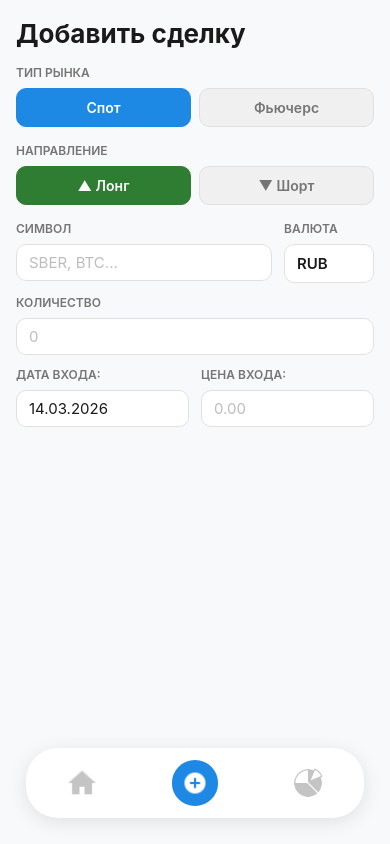
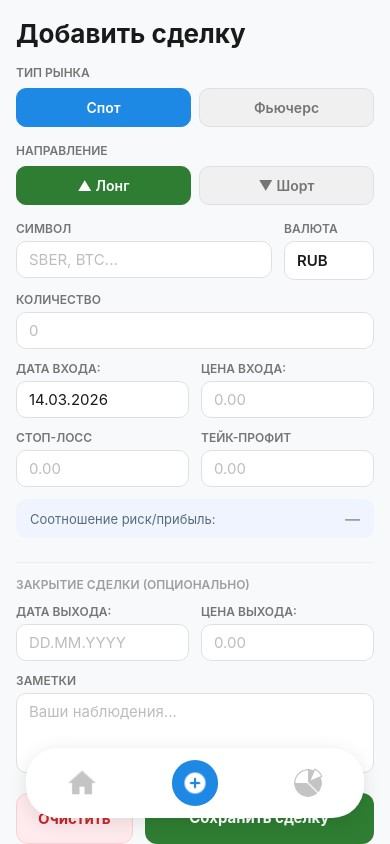
Before and after one commit to emarishkin/DiaryTrader, a React Native app: screen /AddTrade in a window 390 px wide. Built offline with nearby package versions, Linux system fonts and the light colour scheme.

Commit message:
AddTradeScreen

```diff
--- a/src/screens/AddTradeScreen.tsx
+++ b/src/screens/AddTradeScreen.tsx
@@ -1,7 +1,9 @@
 import { use, useState } from "react"
-import { KeyboardAvoidingView, Platform, ScrollView, StyleSheet, Text, TextInput, TouchableOpacity, View } from "react-native"
+import { Alert, KeyboardAvoidingView, Platform, ScrollView, StyleSheet, Text, TextInput, TouchableOpacity, View } from "react-native"
 import { SafeAreaView } from "react-native-safe-area-context"
-import { todayString } from "../utils/tradeUtils"
+import { calculateRiskReward, generateId, todayString } from "../utils/tradeUtils"
+import { Trade } from "../types"
+import { StorageService } from "../storage/storage"
 
 const AddTradeScreen = () => {
 
@@ -9,14 +11,78 @@ const AddTradeScreen = () => {
     const [direction,setDirection] = useState<'long' | 'short'>('long')
     const [symbol,setSymbol] = useState('')
     const [quantity,setQuantity] = useState('')
-    const [entryDate,setEnrtyDate] = useState(todayString())
+    const [entryDate,setEntryDate] = useState(todayString())
     const [entryPrice,setEntryPrice] = useState('')
     const [currency,setCurrency] = useState('RUB')
+    const [stopLoss,setStopLoss] = useState('')
+    const [takeProfit,setTakeProfit] = useState('')
+    const [exitDate,setExitDate] = useState('')
+    const [exitPrice,setExitPrice] = useState('')
+    const [notes,setNotes] = useState('')
+
+    const ep = parseFloat(entryPrice)
+    const sl = parseFloat(stopLoss)
+    const tp = parseFloat(takeProfit)
+
+    const rrDisplay = !isNaN(ep) && !isNaN(sl) && !isNaN(tp) ? calculateRiskReward(ep,sl,tp,direction) : '—'
 
     const cycleCurrency = () => {
         const list = ['RUB','USD','EUR','USDT']
         const next = list[(list.indexOf(currency)+1)%list.length]
         setCurrency(next)
+    }
+
+    const clearForm = () => {
+        setMarket('spot');
+        setDirection('long');
+        setSymbol('');
+        setQuantity('');
+        setEntryDate(todayString());
+        setEntryPrice('');
+        setStopLoss('');
+        setTakeProfit('');
+        setCurrency('RUB');
+        setExitDate('');
+        setExitPrice('');
+        setNotes('');
+    }
+
+    async function handleSave(){
+
+        if(!symbol.trim()) return Alert.alert('Ошибка', 'Введите символ')
+        if(!entryPrice) return Alert.alert('Ошибка', 'Введите цену входа')
+        if(!quantity) return Alert.alert('Ошибка', 'Введите количество')
+
+        const hasExit = exitPrice && !isNaN(parseFloat(exitPrice))
+
+        const trade:Trade = {
+            id:generateId(),
+            market,
+            direction,
+            symbol:symbol.trim().toUpperCase(),
+            quantity:parseFloat(quantity),
+            entryDate,
+            entryPrice:parseFloat(entryPrice),
+            stopLoss:stopLoss ? parseFloat(stopLoss) : undefined,
+            takeProfit:takeProfit ? parseFloat(takeProfit) : undefined,
+            currency,
+            exitDate:exitDate || undefined,
+            exitPrice:hasExit ? parseFloat(exitPrice) : undefined,
+            notes:notes || undefined,
+            status:hasExit ? 'close' : 'open',
+            createdAt: new Date().toISOString()
+        }
+
+        if(hasExit) {
+            const qty = trade.quantity
+            trade.profit = trade.direction === 'long' ? (trade.exitPrice! - trade.entryPrice) * qty : (trade.entryPrice  - trade.exitPrice!) * qty
+        }
+
+        await StorageService.saveTrade(trade)
+        Alert.alert('✅ Сохранено', `Сделка ${trade.symbol} сохранена`, [
+        { text: 'OK', onPress: clearForm },
+        ])
+
     }
 
     return(
@@ -51,7 +117,7 @@ const AddTradeScreen = () => {
 
                     <View style={styles.row2}>
                         <View style={{flex:1}}>
-                            <Text style={styles.groupLabel}>Символ</Text>
+                            <Text style={styles.fieldLabel}>Символ</Text>
                             <TextInput
                                 style={styles.input}
                                 value={symbol}
@@ -61,14 +127,14 @@ const AddTradeScreen = () => {
                             />
                         </View>
                         <View style={styles.currencyBox}>
-                            <Text style={styles.groupLabel}>Валюта</Text>
+                            <Text style={styles.fieldLabel}>Валюта</Text>
                             <TouchableOpacity style={styles.currencyPill} onPress={cycleCurrency}>
                                 <Text style={styles.currencyText}>{currency}</Text>
                             </TouchableOpacity>
                         </View>
                     </View>
 
-                    <Text style={styles.groupLabel}>Количество</Text>
+                    <Text style={styles.fieldLabel}>Количество</Text>
                     <TextInput
                         style={styles.input}
                         value={quantity}
@@ -80,17 +146,17 @@ const AddTradeScreen = () => {
 
                     <View style={styles.row2}>
                         <View style={{flex:1}}>
-                            <Text style={styles.groupLabel}>Дата входа:</Text>
+                            <Text style={styles.fieldLabel}>Дата входа:</Text>
                             <TextInput
                                 style={styles.input}
                                 value={entryDate}
-                                onChangeText={setEnrtyDate}
+                                onChangeText={setEntryDate}
                                 placeholder="DD.MM.YYYY"
                                 placeholderTextColor='#BDBDBD'
                             />
                         </View>
                         <View style={{flex:1}}>
-                            <Text style={styles.groupLabel}>Цена входа:</Text>
+                            <Text style={styles.fieldLabel}>Цена входа:</Text>
                             <TextInput
                                 style={styles.input}
                                 value={entryPrice}
@@ -102,7 +168,83 @@ const AddTradeScreen = () => {
                         </View>
                     </View>
 
-                    <View style={{height:100}} />
+                    <View style={styles.row2}>
+                        <View style={{flex:1}}>
+                            <Text style={styles.fieldLabel}>Стоп-лосс</Text>
+                            <TextInput
+                                style={styles.input}
+                                value={stopLoss}
+                                onChangeText={setStopLoss}
+                                placeholder="0.00"
+                                placeholderTextColor="#BDBDBD"
+                                keyboardType="decimal-pad"
+                            />
+                        </View>
+
+                        <View style={{flex:1}}>
+                            <Text style={styles.fieldLabel}>Тейк-профит</Text>
+                            <TextInput
+                                style={styles.input}
+                                value={takeProfit}
+                                onChangeText={setTakeProfit}
+                                placeholder="0.00"
+                                placeholderTextColor="#BDBDBD"
+                                keyboardType="decimal-pad"
+                            />
+                        </View>
+                    </View>
+
+                    <View style={styles.rrRow}>
+                        <Text style={styles.rrLabel}>Соотношение риск/прибыль:</Text>
+                        <Text style={[styles.rrValue, rrDisplay !== '—' && styles.rrAccent ]}>{rrDisplay}</Text>
+                    </View>
+
+                    <Text style={styles.sectionDivider}>Закрытие сделки (опционально)</Text>
+                    <View style={styles.row2}>
+                        <View style={{flex:1}}>
+                            <Text style={styles.fieldLabel}>Дата выхода:</Text>
+                            <TextInput
+                                style={styles.input}
+                                value={exitDate}
+                                onChangeText={setExitDate}
+                                placeholder="DD.MM.YYYY"
+                                placeholderTextColor="#BDBDBD"
+                            />
+                        </View>
+
+                        <View style={{flex:1}}>
+                            <Text style={styles.fieldLabel}>Цена выхода:</Text>
+                            <TextInput
+                                style={styles.input}
+                                value={exitPrice}
+                                onChangeText={setExitPrice}
+                                placeholder="0.00"
+                                placeholderTextColor="#BDBDBD"
+                                keyboardType="decimal-pad"
+                            />
+                        </View>
+                    </View>
+
+                    <Text style={styles.fieldLabel}>Заметки</Text>
+                    <TextInput
+                        style={[styles.input, styles.inputMultiline]}
+                        value={notes}
+                        onChangeText={setNotes}
+                        placeholder="Ваши наблюдения..."
+                        placeholderTextColor="#BDBDBD"
+                        multiline
+                    />
+
+                    <View style={styles.btnRow}>
+                        <TouchableOpacity style={styles.clearBtn} onPress={()=>{clearForm()}}>
+                            <Text style={styles.clearBtnText}>Очистить</Text>
+                        </TouchableOpacity>
+                        <TouchableOpacity style={styles.saveBtn} onPress={()=>{handleSave()}}>
+                            <Text style={styles.saveBtnText}>Сохранить сделку</Text>
+                        </TouchableOpacity>
+                    </View>
+
+                    <View style={{height:80}} />
                 </ScrollView>
             </KeyboardAvoidingView>
         </SafeAreaView>
@@ -131,6 +273,13 @@ const styles = StyleSheet.create({
         color:'#757575',
         marginBottom:8,
         textTransform:'uppercase'
+    },
+    fieldLabel: {
+        fontSize: 12,
+        fontWeight: '600',
+        color: '#757575',
+        marginBottom: 5,
+        textTransform: 'uppercase'
     },
     toggleRow:{
         flexDirection:'row',
@@ -198,6 +347,68 @@ const styles = StyleSheet.create({
         fontWeight: '600',
         color: '#1A1A1A'
     },
+    rrRow: {
+        flexDirection: 'row',
+        alignItems: 'center',
+        backgroundColor: '#F0F4FF',
+        borderRadius: 10,
+        paddingHorizontal: 14,
+        paddingVertical: 10,
+        marginBottom: 12,
+    },
+    rrLabel: {
+        fontSize: 13,
+        color: '#546E7A',
+        flex: 1
+    },
+    rrValue: {
+        fontSize: 15,
+        fontWeight: '700',
+        color: '#9E9E9E'
+    },
+    rrAccent: {
+        color: '#1E88E5'
+    },
+    sectionDivider: {
+        fontSize: 12, fontWeight: '600', color: '#9E9E9E',
+        textTransform: 'uppercase', marginVertical: 12,
+        borderTopWidth: 1, borderTopColor: '#EEEEEE', paddingTop: 14,
+    },
+    inputMultiline: {
+        height: 80,
+        textAlignVertical: 'top'
+    },
+    btnRow: {
+        flexDirection: 'row',
+        gap: 12,
+        marginTop: 8
+    },
+    clearBtn: {
+        flex: 1,
+        backgroundColor: '#FFEBEE',
+        borderRadius: 12,
+        paddingVertical: 15,
+        alignItems: 'center',
+        borderWidth: 1,
+        borderColor: '#FFCDD2',
+    },
+    clearBtnText: {
+        color: '#C62828',
+        fontSize: 15,
+        fontWeight: '700'
+    },
+    saveBtn: {
+        flex: 2,
+        backgroundColor: '#2E7D32',
+        borderRadius: 12,
+        paddingVertical: 15,
+        alignItems: 'center'
+    },
+    saveBtnText: {
+        color: '#FFF',
+        fontSize: 15,
+        fontWeight: '700'
+    },
 })
 
 export default AddTradeScreen
--- a/src/types/index.ts
+++ b/src/types/index.ts
@@ -3,14 +3,14 @@ export interface Trade {
     market:'spot'|'futures'
     direction:'long'|'short'
     symbol:string
-    quantuty:number
+    quantity:number
     contractSize?:number
-    entryDate:number
+    entryDate:string
     entryPrice:number
     stopLoss?:number
     takeProfit?:number
     currency:string
-    exitDate?:number
+    exitDate?:string
     exitPrice?:number
     setupName?:string
     notes?:string
```
